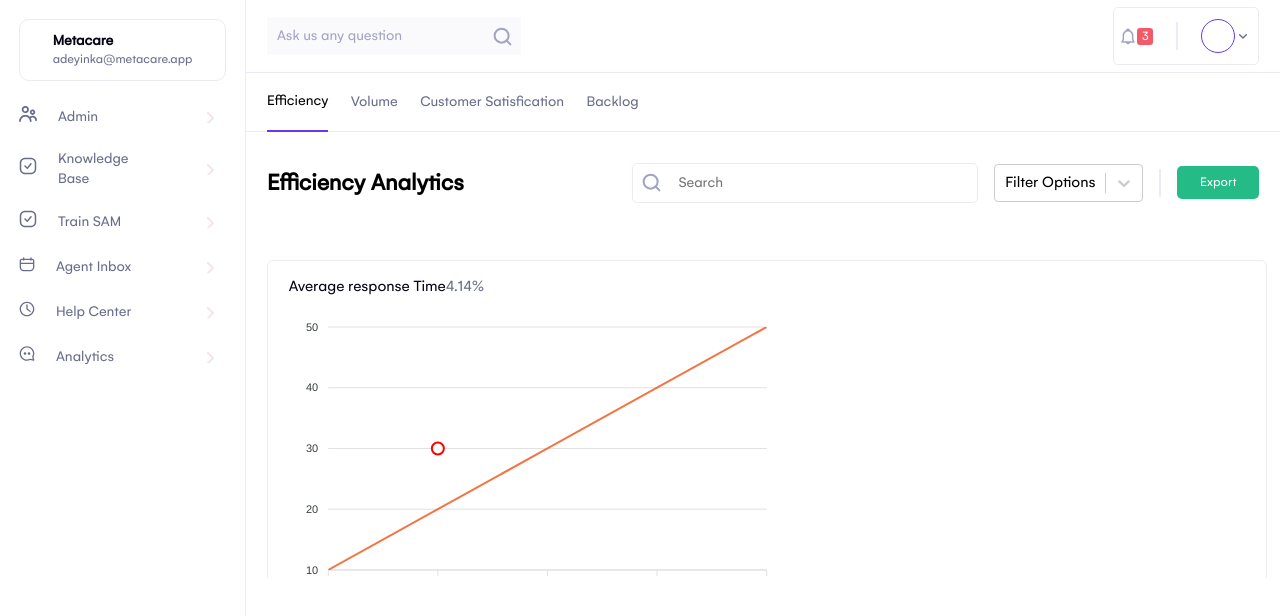
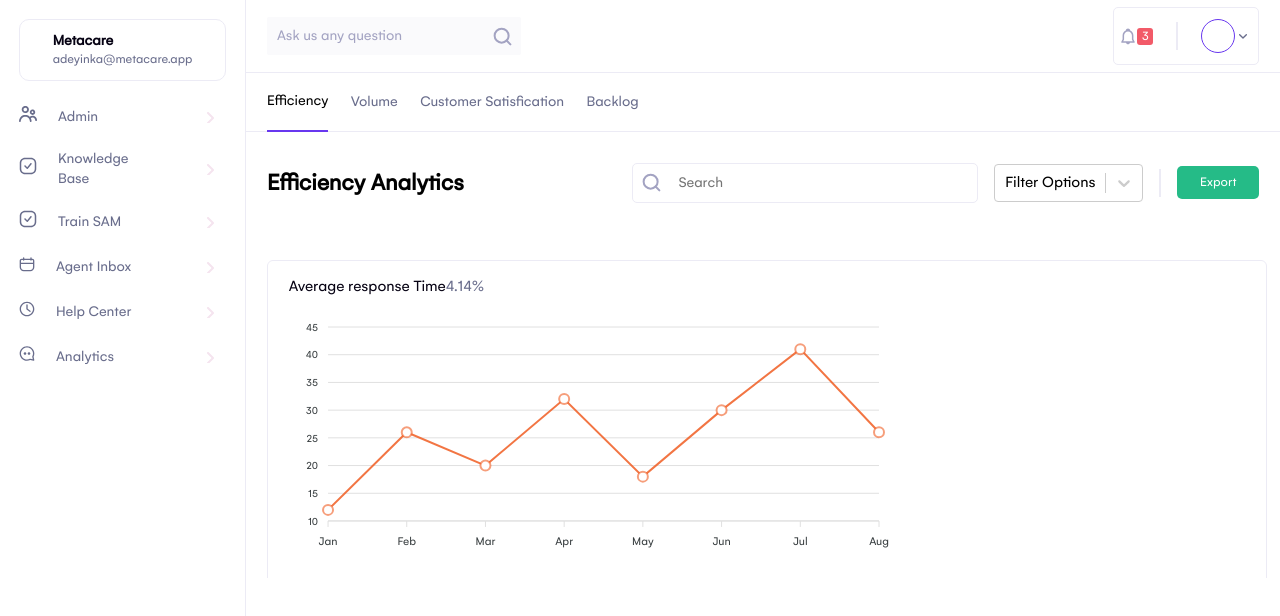
Before and after one commit to igaimerca/frontend-challenge, a React (Create React App) app: page / in a window 1280 px wide. Shown: the top 616 px of the page. Built offline with nearby package versions, Linux system fonts and the light colour scheme.

Commit message:
feat: charts

```diff
--- a/src/components/ui/AnalyticsCard/AnalyticsCard.scss
+++ b/src/components/ui/AnalyticsCard/AnalyticsCard.scss
@@ -6,3 +6,7 @@
     padding: 15px 1.3rem;
     margin: 1.2rem 0;
 }
+.chart-container {
+    width: 50%;
+    height: auto;
+}
--- a/src/components/ui/AnalyticsCard/LineChart.jsx
+++ b/src/components/ui/AnalyticsCard/LineChart.jsx
@@ -5,7 +5,7 @@ class LineChart extends Component {
     constructor(props) {
         super(props);
 
-        let { title, data, mainColor  } = this.props;
+        let { title, data, mainColor } = this.props;
 
         this.state = {
             series: [{
@@ -14,57 +14,57 @@ class LineChart extends Component {
             }],
             options: {
                 chart: {
-                    height: 350,
                     type: 'line',
+                    fontFamily: "Gelion",
                     toolbar: {
                         show: false
-                      },
+                    },
                     zoom: {
                         enabled: false
                     }
                 },
-                // markers: {
-                //     size: [5, 7],
-                //     colors: "white",
-                //     strokeColors: mainColor,
-                //     strokeWidth: 2,
-                //     strokeOpacity: 0.6,
-                //     strokeDashArray: 0,
-                //     fillOpacity: 1,
-                //     discrete: [],
-                //     shape: "circle",
-                //     radius: 2,
-                //     offsetX: 0,
-                //     offsetY: 0,
-                //     onClick: undefined,
-                //     onDblClick: undefined,
-                //     showNullDataPoints: true,
-                //     hover: {
-                //         size: undefined,
-                //         sizeOffset: 3
-                //     }
-                // },
-                annotations: {
-                    points: [{
-                      x: "Feb",
-                      y: 30,
-                      marker: {
-                        size: 6,
-                        fillColor: '#fff',
-                        strokeColor: 'red',
-                        radius: 2,
-                        cssClass: 'apexcharts-custom-class'
-                      },
-                      label: {
-                        borderColor: '#FF4560',
-                        offsetY: 0,
-                        style: {
-                          color: '#fff',
-                          background: '#FF4560',
-                        }
-                      }
-                    }]
-                  },
+                markers: {
+                    size: [5, 7],
+                    colors: "#fff",
+                    strokeColors: mainColor,
+                    strokeWidth: 2,
+                    strokeOpacity: 0.6,
+                    strokeDashArray: 0,
+                    fillOpacity: 1,
+                    discrete: [],
+                    shape: "circle",
+                    radius: 2,
+                    offsetX: 0,
+                    offsetY: 0,
+                    onClick: undefined,
+                    onDblClick: undefined,
+                    showNullDataPoints: true,
+                    hover: {
+                        size: undefined,
+                        sizeOffset: 3
+                    }
+                },
+                // annotations: {
+                //     points: [{
+                //       x: "Feb",
+                //       y: 30,
+                //       marker: {
+                //         size: 6,
+                //         fillColor: '#fff',
+                //         strokeColor: 'red',
+                //         radius: 2,
+                //         cssClass: 'apexcharts-custom-class'
+                //       },
+                //       label: {
+                //         borderColor: '#FF4560',
+                //         offsetY: 0,
+                //         style: {
+                //           color: '#fff',
+                //           background: '#FF4560',
+                //         }
+                //       }
+                //     }]
+                //   },
                 dataLabels: {
                     enabled: false
                 },
@@ -73,7 +73,7 @@ class LineChart extends Component {
                     show: true,
                     lineCap: 'butt',
                     width: 2,
-                    colors:[mainColor],
+                    colors: [mainColor],
                     dashArray: 0,
                 },
                 grid: {
@@ -93,14 +93,15 @@ class LineChart extends Component {
     }
     render() {
         return (
-            <div className="app">
+            <div className="chart-container">
                 <div className="row">
                     <div className="mixed-chart">
                         <Chart
+                            width="600"
+                            height="260px"
                             options={this.state.options}
                             series={this.state.series}
                             type="line"
-                            width="500"
                         />
                     </div>
                 </div>
--- a/src/components/ui/MainContainer/MainContainer.jsx
+++ b/src/components/ui/MainContainer/MainContainer.jsx
@@ -13,17 +13,17 @@ function MainContainer() {
     let data = [
         {
             title: "Average response Time",
-            data: [10, 20, 30, 40, 50],
+            data: [12,26, 20, 32, 18, 30, 41,26],
             mainColor: "#F05D23",
         },
         {
             title: "Replies per resolution",
-            data: [10, 20, 30, 40, 50],
+            data: [12,26, 20, 32, 18, 30, 41,26],
             mainColor: "#3E68FF",
         },
         {
             title: "Average resolution time",
-            data: [10, 20, 30, 40, 50],
+            data: [12,26, 20, 32, 18, 30, 41,26],
             mainColor: "#07C9E2",
         }]
 
```
